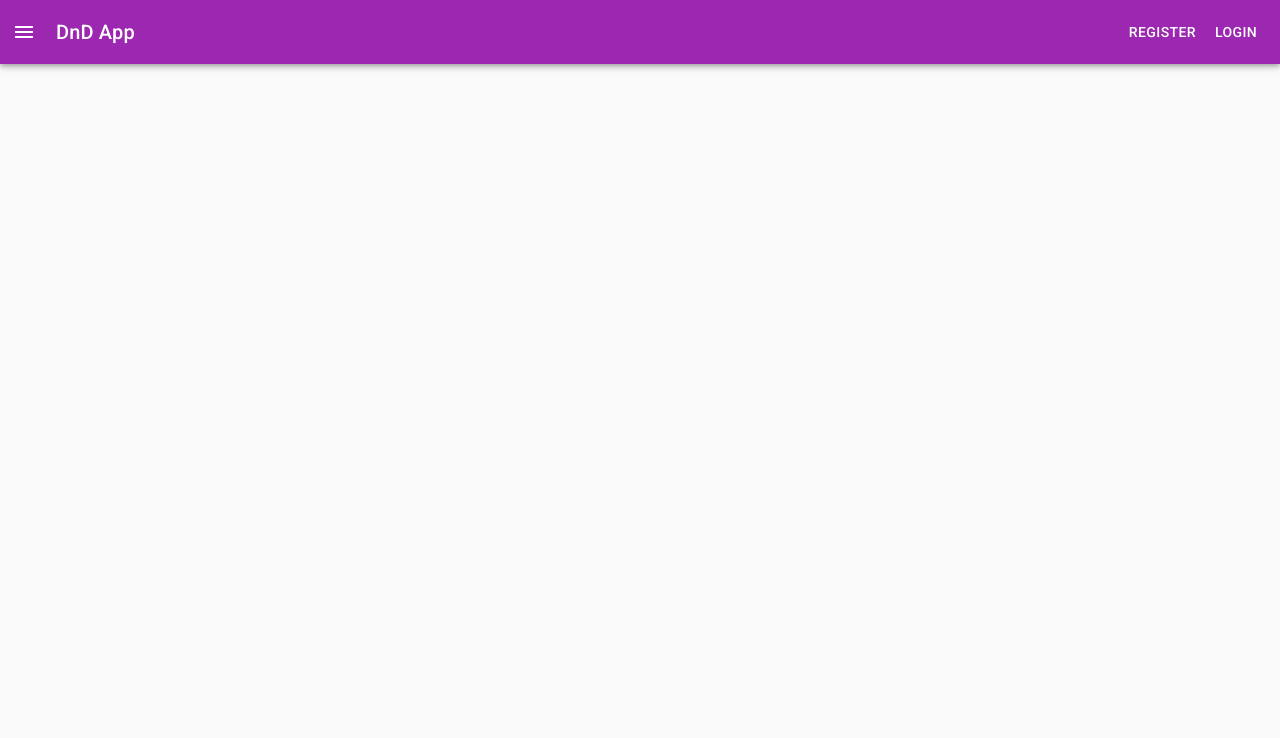
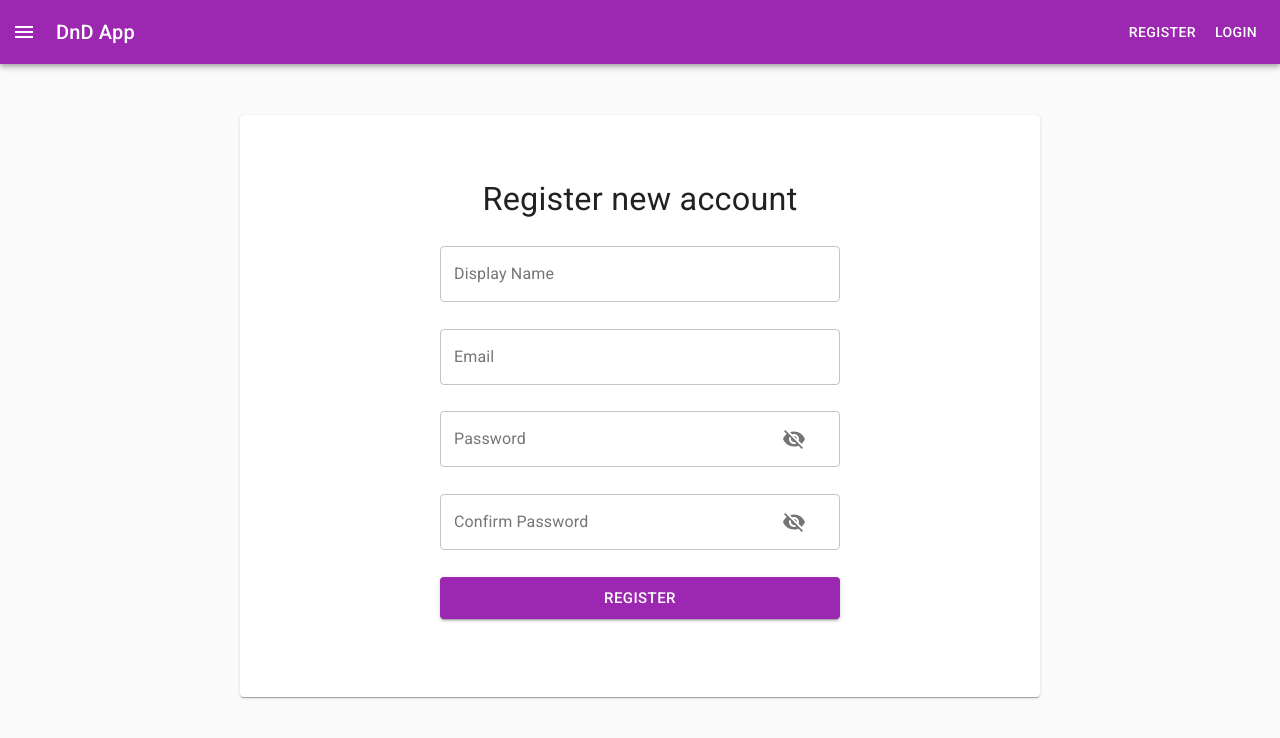
Before and after one commit to Terenco12345/dnd-react-app, a React (Create React App) app in the folder client/: page /register in a window 1280 px wide. Shown: the top 738 px of the page. Built offline with nearby package versions, Linux system fonts and the light colour scheme; no server answers.

Commit message:
Register page done
Register page implemented with Material UI

```diff
--- a/client/src/components/user/RegisterPage.js
+++ b/client/src/components/user/RegisterPage.js
@@ -5,8 +5,35 @@ import { setUser } from '../../redux/actions/userActions';
 import { connect } from 'react-redux';
 import { withRouter } from 'react-router-dom';
 
+import Visibility from '@material-ui/icons/Visibility';
+import VisibilityOff from '@material-ui/icons/VisibilityOff';
+
+import { withStyles } from '@material-ui/core/styles';
+import TextField from '@material-ui/core/TextField';
+import Button from '@material-ui/core/Button';
+import Grid from '@material-ui/core/Grid';
+import { Paper, Typography, IconButton } from '@material-ui/core';
+import InputAdornment from '@material-ui/core/InputAdornment';
+import FormHelperText from '@material-ui/core/FormHelperText';
+
+
 const validEmailRegex = /^(([^<>()[\]\\.,;:\s@"]+(\.[^<>()[\]\\.,;:\s@"]+)*)|(".+"))@((\[[0-9]{1,3}\.[0-9]{1,3}\.[0-9]{1,3}\.[0-9]{1,3}\])|(([a-zA-Z\-0-9]+\.)+[a-zA-Z]{2,}))$/;
 const validPasswordRegex = /^(?=.*[a-z])(?=.*[A-Z])(?=.*[0-9])(?=.{8,})/;
+
+const styles = theme => ({
+  root: {
+    padding: '5%',
+    margin: 'auto',
+    marginTop: '4%',
+    width: 800,
+    maxWidth: '90%'
+  },
+  textField: {
+    margin: '2%',
+    width: 400,
+    maxWidth: '90%'
+  },
+})
 
 class RegisterPage extends React.Component {
   constructor(props) {
@@ -22,6 +49,9 @@ class RegisterPage extends React.Component {
       emailError: "",
       passwordError: "",
       passwordConfirmError: "",
+
+      showPassword: false,
+      showPasswordConfirm: false
     }
   }
 
@@ -179,11 +209,63 @@ class RegisterPage extends React.Component {
     return valid;
   }
 
+  handleClickShowPassword = () => {
+    this.setState({ showPassword: !this.state.showPassword });
+  };
+
+  handleClickShowPasswordConfirm = () => {
+    this.setState({ showPasswordConfirm: !this.state.showPasswordConfirm });
+  };
+
   render() {
+    const classes = this.props.classes;
     return (
-      <div>
+      <Paper className={classes.root}>
+        <Typography variant="h4" align="center" style={{marginBottom:"10px"}}>
+          Register new account
+        </Typography>
+        <form noValidate autoComplete="off">
 
-      </div>
+          <Grid container container
+            direction="column"
+            justify="center"
+            alignItems="center"
+          >
+            <FormHelperText error textalign="center">{this.state.overallError}</FormHelperText>
+            <TextField id="displayName" label="Display Name" variant="outlined" className={classes.textField} onChange={this.displayNameChangeHandler}
+            error = { this.state.displayNameError!=="" } helperText= { this.state.displayNameError }/>
+            <TextField id="email" label="Email" variant="outlined" className={classes.textField} onChange={this.emailChangeHandler}
+            error = { this.state.emailError!=="" } helperText= { this.state.emailError }/>
+            <TextField id="password" label="Password" variant="outlined" className={classes.textField}
+            type={this.state.showPassword ? 'text' : 'password'}
+            onChange={this.passwordChangeHandler}
+            InputProps={{
+              endAdornment: (
+                <InputAdornment position="start">
+                  <IconButton onClick={this.handleClickShowPassword}>
+                    {this.state.showPassword ? <Visibility /> : <VisibilityOff />}
+                  </IconButton>
+                </InputAdornment>
+              ),
+            }}
+            error = { this.state.passwordError!=="" } helperText= { this.state.passwordError }/>
+            <TextField id="passwordConfirm" label="Confirm Password" variant="outlined" className={classes.textField}
+            type={this.state.showPasswordConfirm ? 'text' : 'password'}
+            onChange={this.passwordConfirmChangeHandler}
+            InputProps={{
+              endAdornment: (
+                <InputAdornment position="start">
+                  <IconButton onClick={this.handleClickShowPasswordConfirm}>
+                    {this.state.showPasswordConfirm ? <Visibility /> : <VisibilityOff />}
+                  </IconButton>
+                </InputAdornment>
+              ),
+            }}
+            error = { this.state.passwordConfirmError!=="" } helperText= { this.state.passwordConfirmError }/>
+            <Button variant="contained" color="primary" component="span" size="large" className={classes.textField} onClick={this.submitHandler}>Register</Button>
+          </Grid>
+        </form>
+      </Paper>
     );
   }
 }
@@ -196,4 +278,4 @@ const mapDispatchToProps = dispatch => ({
   setUser: user => dispatch(setUser(user))
 })
 
-export default connect(mapStateToProps, mapDispatchToProps)(withRouter(RegisterPage));
+export default connect(mapStateToProps, mapDispatchToProps)(withRouter(withStyles(styles)(RegisterPage)));
```
